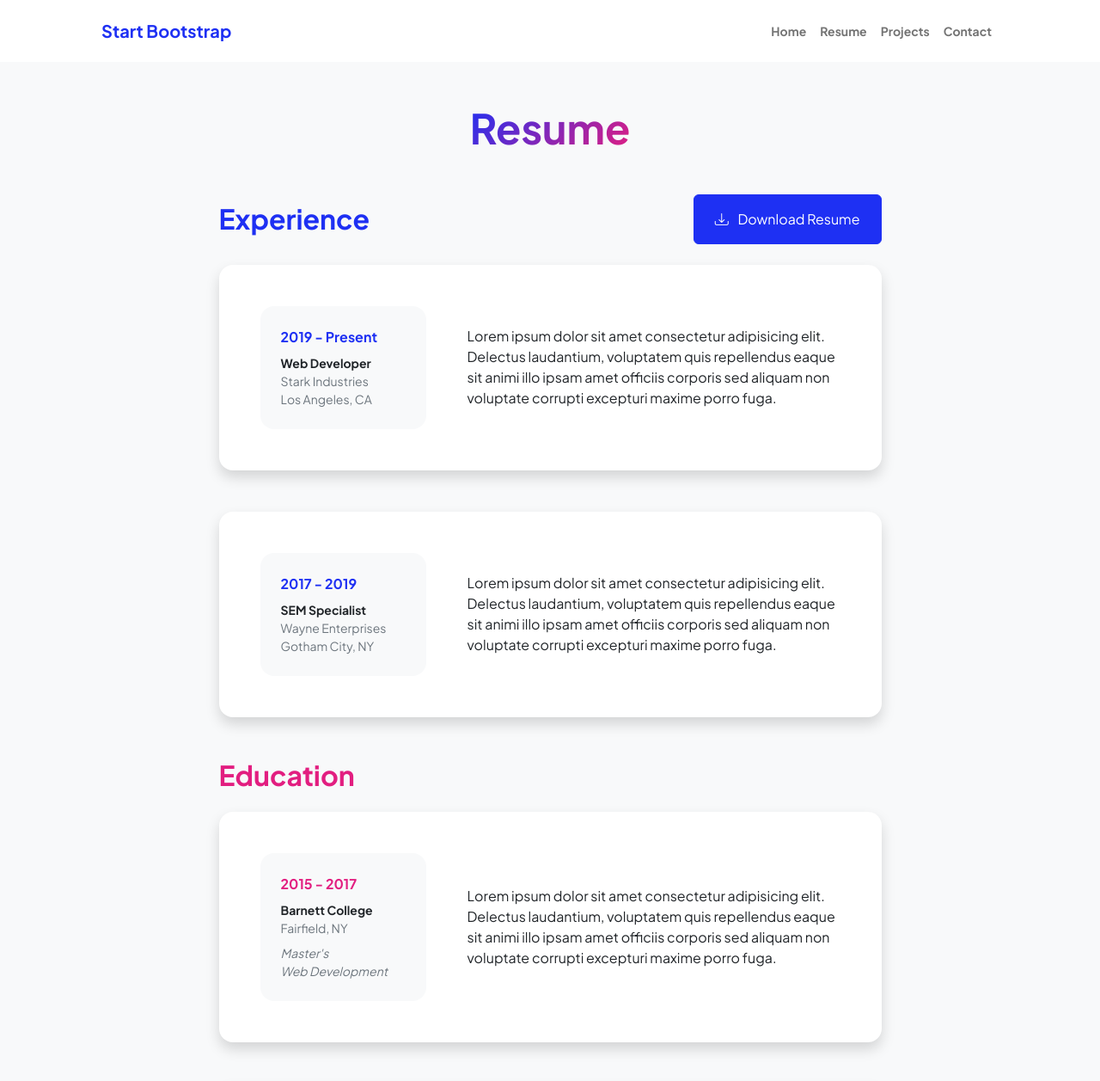
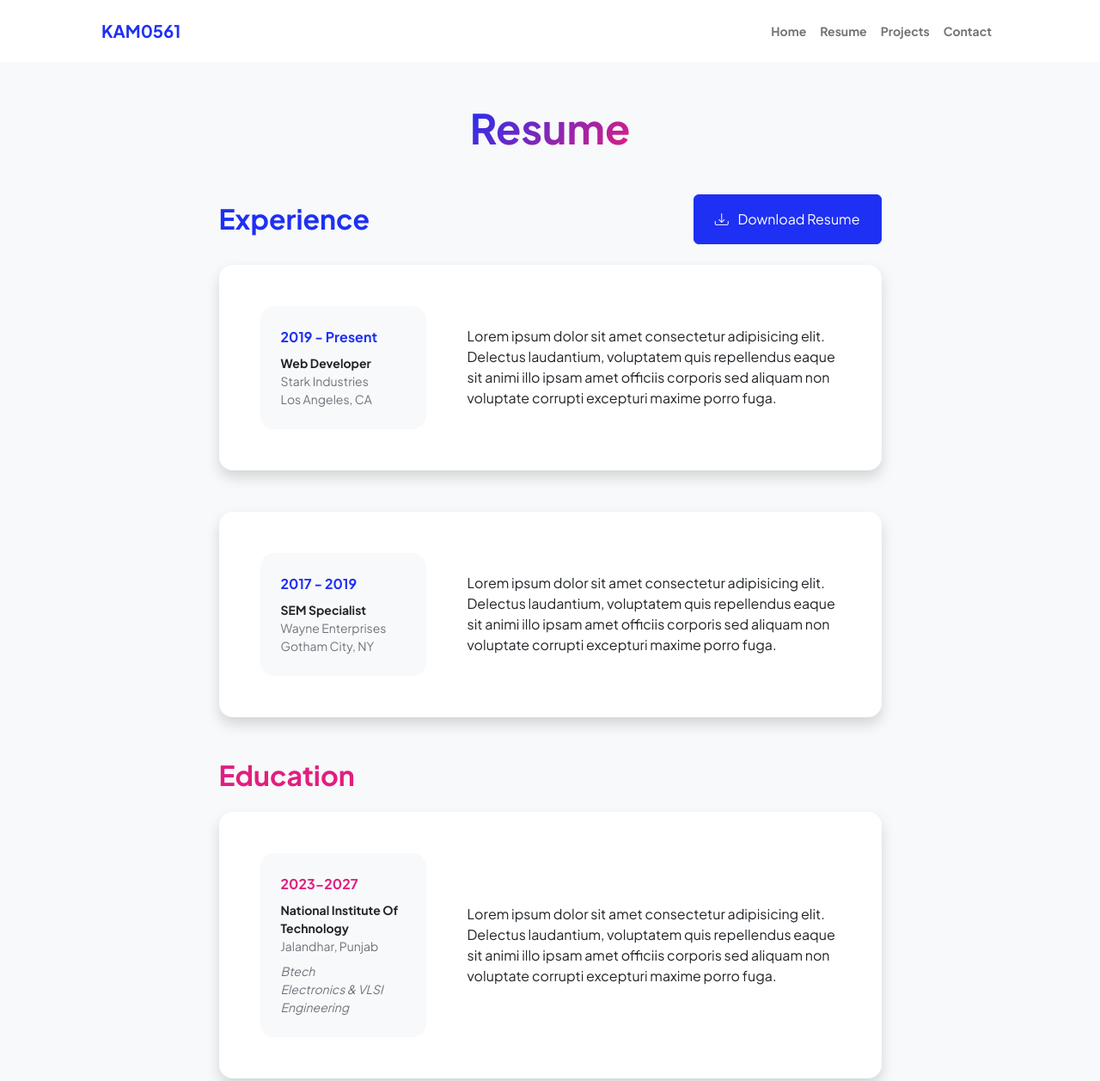
Before and after one commit to kam0561/portfolio, a plain HTML site: page resume.html in a window 1280 px wide. Shown: the top 1257 px of the page at 86% size. Drawn offline with nearby package versions, Linux system fonts and the light colour scheme.

Commit message:
education card

```diff
--- a/resume.html
+++ b/resume.html
@@ -5,7 +5,7 @@
         <meta name="viewport" content="width=device-width, initial-scale=1, shrink-to-fit=no" />
         <meta name="description" content="" />
         <meta name="author" content="" />
-        <title>Personal - Start Bootstrap Template</title>
+        <title>Resume</title>
         <!-- Favicon-->
         <link rel="icon" type="image/x-icon" href="assets/favicon.ico" />
         <!-- Custom Google font-->
@@ -22,7 +22,7 @@
             <!-- Navigation-->
             <nav class="navbar navbar-expand-lg navbar-light bg-white py-3">
                 <div class="container px-5">
-                    <a class="navbar-brand" href="index.html"><span class="fw-bolder text-primary">Start Bootstrap</span></a>
+                    <a class="navbar-brand" href="index.html"><span class="fw-bolder text-primary">KAM0561</span></a>
                     <button class="navbar-toggler" type="button" data-bs-toggle="collapse" data-bs-target="#navbarSupportedContent" aria-controls="navbarSupportedContent" aria-expanded="false" aria-label="Toggle navigation"><span class="navbar-toggler-icon"></span></button>
                     <div class="collapse navbar-collapse" id="navbarSupportedContent">
                         <ul class="navbar-nav ms-auto mb-2 mb-lg-0 small fw-bolder">
@@ -94,14 +94,14 @@
                                     <div class="row align-items-center gx-5">
                                         <div class="col text-center text-lg-start mb-4 mb-lg-0">
                                             <div class="bg-light p-4 rounded-4">
-                                                <div class="text-secondary fw-bolder mb-2">2015 - 2017</div>
+                                                <div class="text-secondary fw-bolder mb-2">2023-2027</div>
                                                 <div class="mb-2">
-                                                    <div class="small fw-bolder">Barnett College</div>
-                                                    <div class="small text-muted">Fairfield, NY</div>
+                                                    <div class="small fw-bolder">National Institute Of Technology</div>
+                                                    <div class="small text-muted">Jalandhar, Punjab</div>
                                                 </div>
                                                 <div class="fst-italic">
-                                                    <div class="small text-muted">Master's</div>
-                                                    <div class="small text-muted">Web Development</div>
+                                                    <div class="small text-muted">Btech</div>
+                                                    <div class="small text-muted">Electronics & VLSI Engineering</div>
                                                 </div>
                                             </div>
                                         </div>
```
